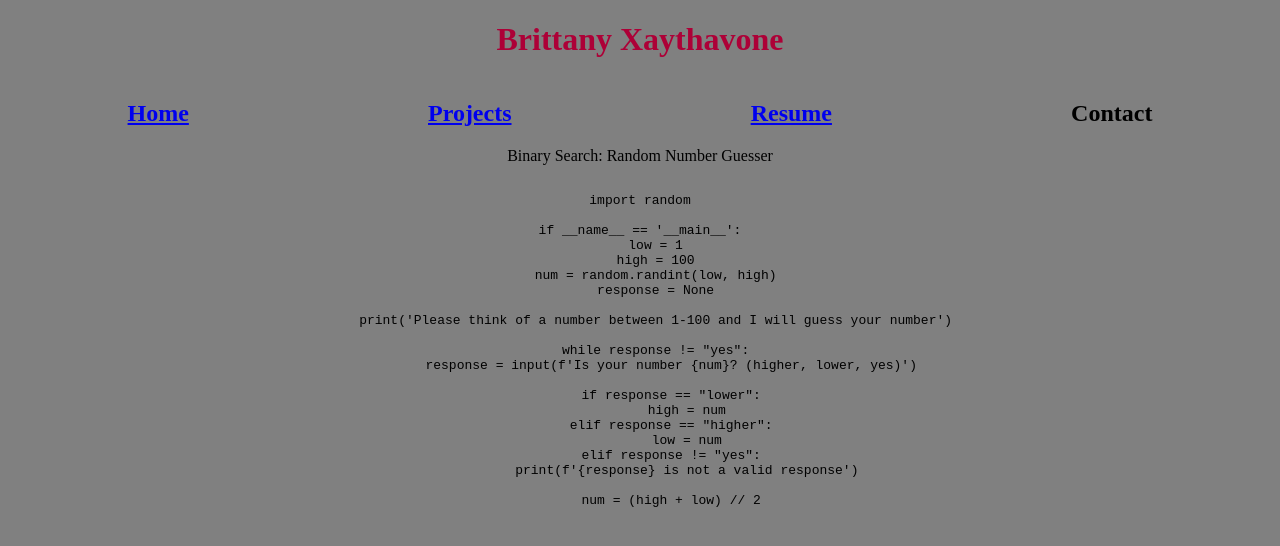
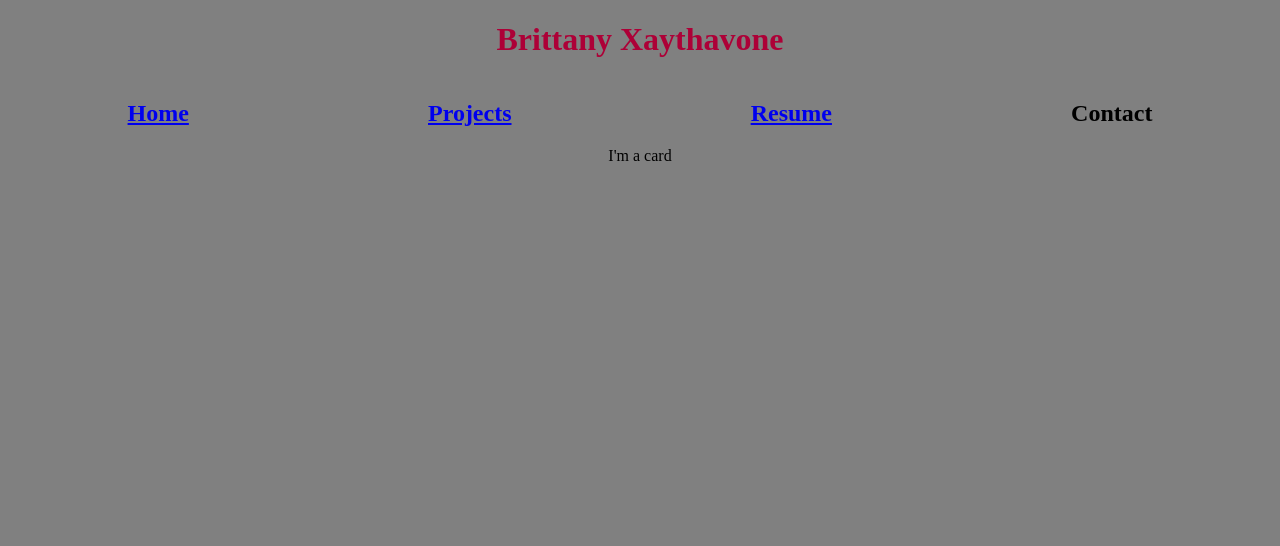
Before and after one commit to britx504/britx504.github.io, a Jekyll site: the page built from projects.html, in a window 1280 px wide. Shown: the top 546 px of the page. Built offline with Jekyll 4.4.1, drawn with Linux system fonts in a browser that asks for light colours.

Commit message:
Update projects.html

```diff
--- a/projects.html
+++ b/projects.html
@@ -2,30 +2,6 @@
 layout: default
 ---
 
-Binary Search: Random Number Guesser
-
-<pre>
-    <code>
-import random
-
-if __name__ == '__main__':
-    low = 1
-    high = 100
-    num = random.randint(low, high)
-    response = None
-
-    print('Please think of a number between 1-100 and I will guess your number')
-
-    while response != "yes":
-        response = input(f'Is your number {num}? (higher, lower, yes)')
-
-        if response == "lower":
-            high = num
-        elif response == "higher":
-            low = num
-        elif response != "yes":
-            print(f'{response} is not a valid response')
-
-        num = (high + low) // 2
-    </code>
-</pre>
+<div class="card">
+    I'm a card
+</div>
```
